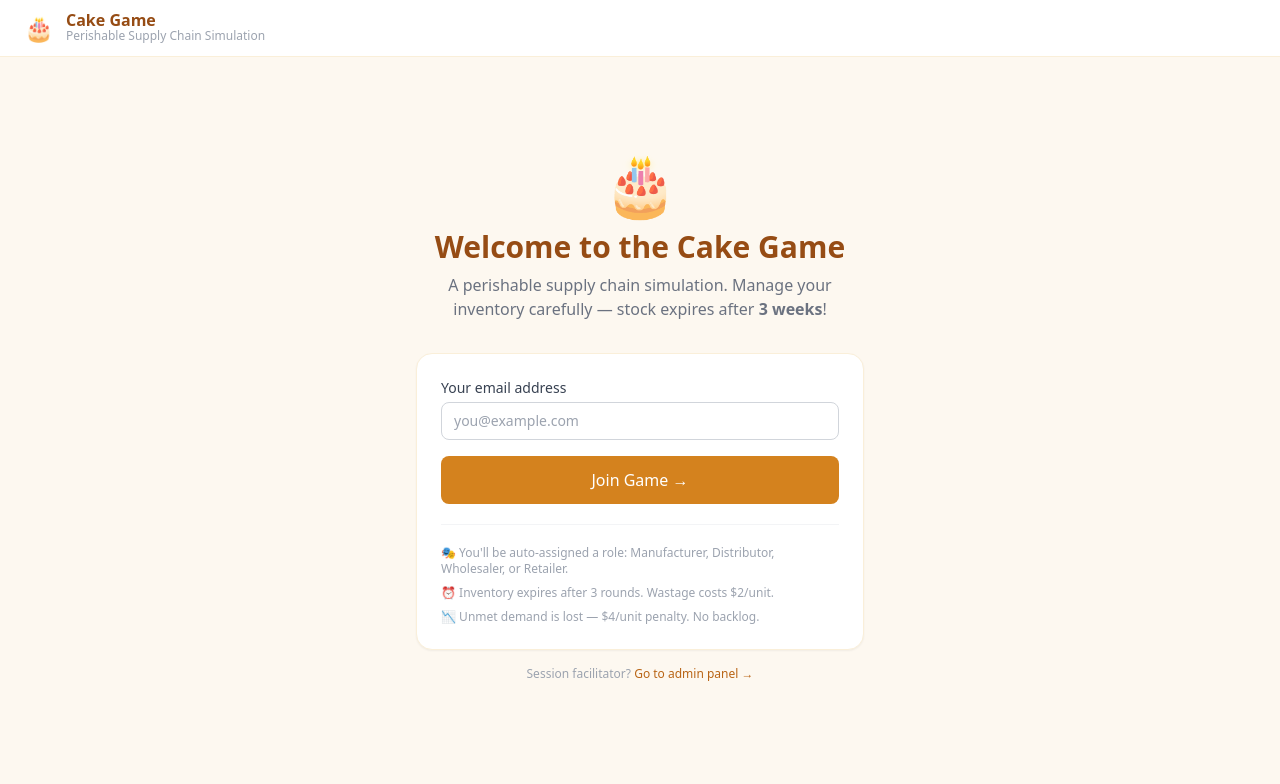
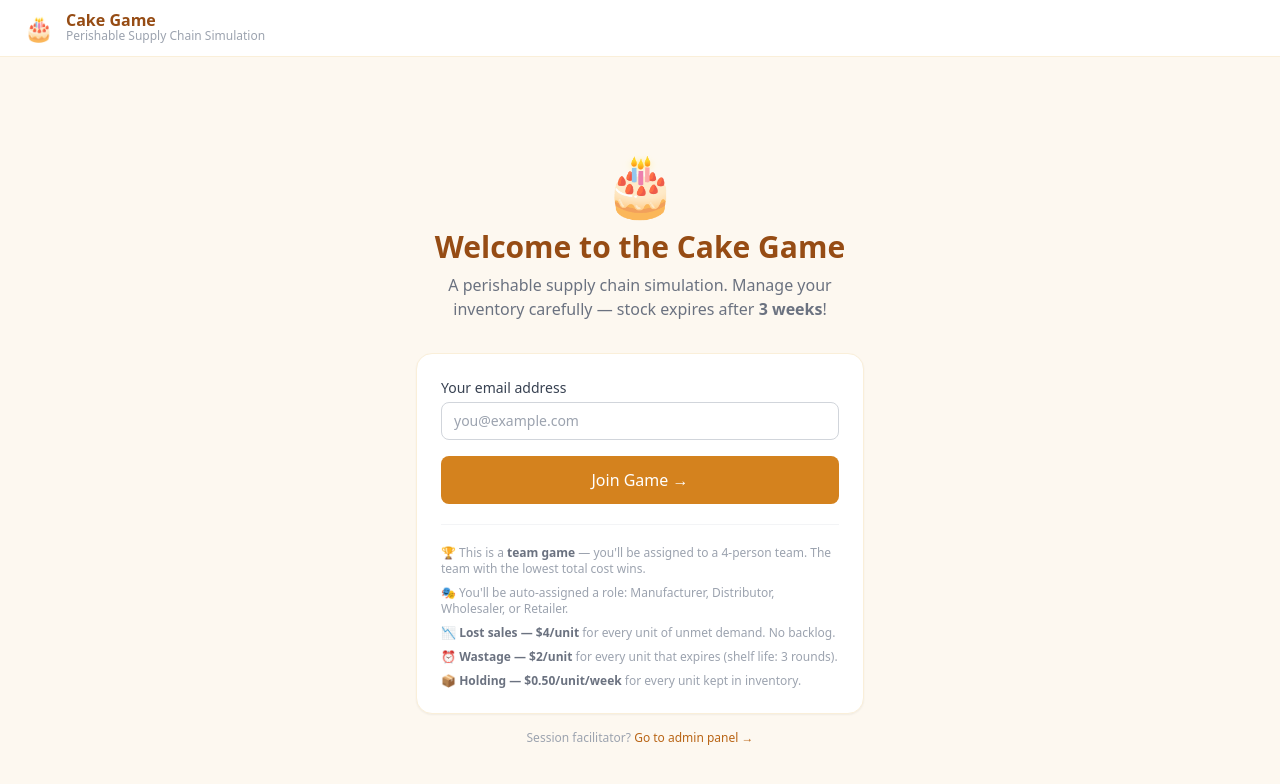
Before and after one commit to NarasimhaKamathB/Cake-game, a Next.js app: page / in a window 1280 px wide. Shown: the top 784 px of the page. Built offline with nearby package versions, Linux system fonts and the light colour scheme; no server answers.

Commit message:
fix: update login page — team game messaging, costs in lost sales/wastage/holding order

```diff
--- a/app/page.tsx
+++ b/app/page.tsx
@@ -63,9 +63,11 @@ export default function HomePage() {
         </form>
 
         <div className="mt-5 pt-5 border-t border-gray-100 space-y-2 text-xs text-gray-400">
+          <p>🏆 This is a <strong className="text-gray-500">team game</strong> — you&apos;ll be assigned to a 4-person team. The team with the lowest total cost wins.</p>
           <p>🎭 You&apos;ll be auto-assigned a role: Manufacturer, Distributor, Wholesaler, or Retailer.</p>
-          <p>⏰ Inventory expires after 3 rounds. Wastage costs $2/unit.</p>
-          <p>📉 Unmet demand is lost — $4/unit penalty. No backlog.</p>
+          <p>📉 <strong className="text-gray-500">Lost sales — $4/unit</strong> for every unit of unmet demand. No backlog.</p>
+          <p>⏰ <strong className="text-gray-500">Wastage — $2/unit</strong> for every unit that expires (shelf life: 3 rounds).</p>
+          <p>📦 <strong className="text-gray-500">Holding — $0.50/unit/week</strong> for every unit kept in inventory.</p>
         </div>
       </div>
 
```
